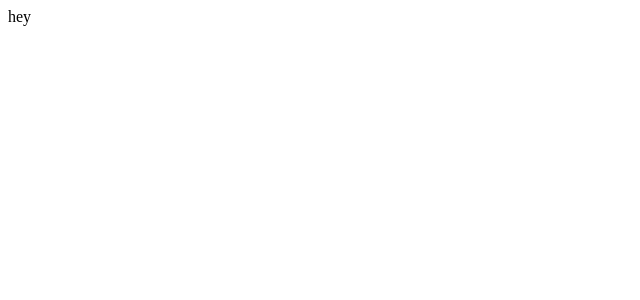
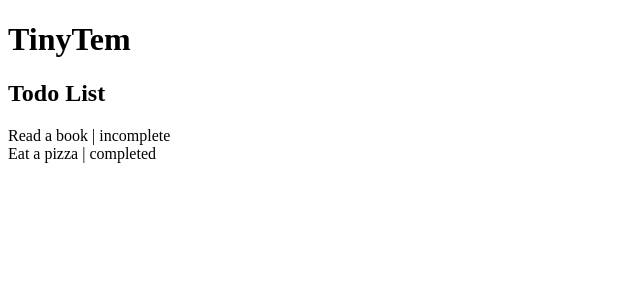
Before and after one commit to aegatlin/tinytem, a Next.js app: page / in a window 1280 px wide. Shown: the top 300 px of the page, without its empty margins (0-640 px from the left). Built offline with nearby package versions, Linux system fonts and the light colour scheme.

Commit message:
Add todo list react code.

```diff
--- /dev/null
+++ b/src/code/Layout.tsx
@@ -0,0 +1,8 @@
+export const Layout = props => {
+  return (
+    <div>
+      <h1>TinyTem</h1>
+      {props.children}
+    </div>
+  )
+}
--- /dev/null
+++ b/src/code/Todo.tsx
@@ -0,0 +1,17 @@
+export class Todo {
+  title: string
+  completed: boolean
+}
+
+interface ITodo {
+  todo: Todo
+}
+
+export const TodoUI = ({ todo }: ITodo) => {
+  const { title, completed } = todo
+  return (
+    <div>
+      {title} | {completed ? 'completed' : 'incomplete'}
+    </div>
+  )
+}
--- a/src/pages/index.tsx
+++ b/src/pages/index.tsx
@@ -1,3 +1,18 @@
+import { Todo, TodoUI } from '../code/Todo'
+import { Layout } from '../code/Layout'
+
+const todos: Todo[] = [
+  { title: 'Read a book', completed: false },
+  { title: 'Eat a pizza', completed: true }
+]
+
 export default () => {
-  return <div>hey</div>
+  return (
+    <Layout>
+      <h2>Todo List</h2>
+      {todos.map((todo, i) => (
+        <TodoUI key={i} todo={todo} />
+      ))}
+    </Layout>
+  )
 }
```
